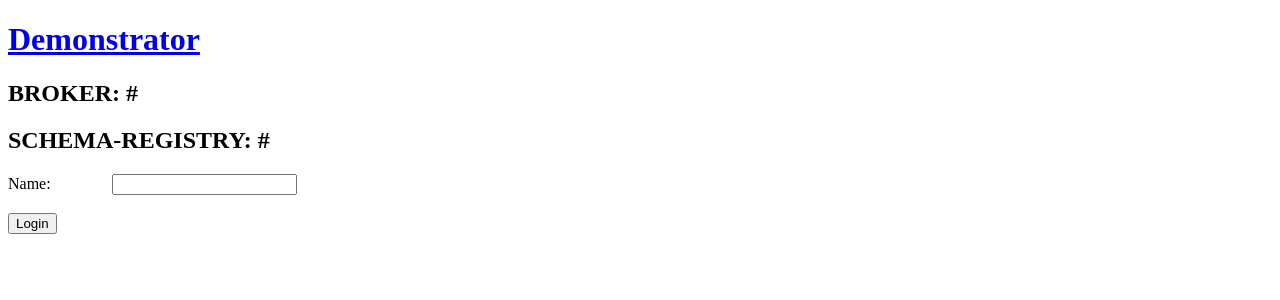
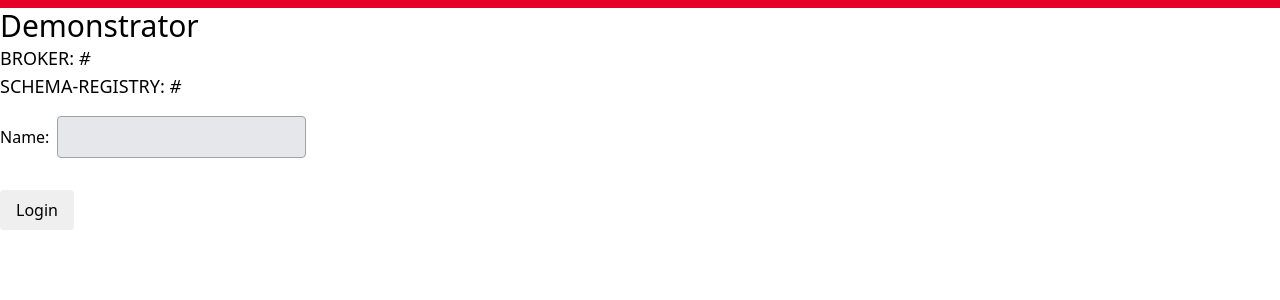
Before and after one commit to MSchwarz7757/kafka-demonstrator, a Flask app: template apache/app/templates/index.html in a window 1280 px wide. Shown: the top 300 px of the page. Run offline with Flask 2, Linux system fonts and the light colour scheme; the template is opened without the code that fills it: most values are stand-ins (such as "Sample title", 1, 10 or a date in 2020); parts of the project's set-up code (start-up, migrations or seed data) failed here and were passed over.

Commit message:
Beautifty templates

```diff
--- a/apache/app/templates/index.html
+++ b/apache/app/templates/index.html
@@ -5,20 +5,24 @@
     <meta charset="UTF-8">
     <meta name="viewport" content="width=device-width, initial-scale=1.0">
     <title>Demonstrator</title>
+    <link href="https://unpkg.com/tailwindcss@^2/dist/tailwind.min.css" rel="stylesheet">
 </head>
 
-<body>
-    <a href="/">
-        <h1>Demonstrator</h1>
-    </a>
-    <h2>BROKER: {{ broker_urls }} </h2>
-    <h2>SCHEMA-REGISTRY: {{ schema_url }} </h2>
-    <form action="/login" method="POST">
-        <label style="display: inline-block;width: 100px;" for="name">Name:</label>
-        <input name="name" required><br>
-        <br>
-        <input type="submit" value="Login">
-    </form>
+<body class="border-t-8" style="border-color:#e60028">
+    <div class="container mx-auto my-auto">
+        <a href="/">
+            <h1 class="text-3xl">Demonstrator</h1>
+        </a>
+        <h2 class="text-lg">BROKER: <span class="font-light italic">{{ broker_urls }}</span> </h2>
+        <h2 class="text-lg">SCHEMA-REGISTRY: <span class="font-light italic">{{ schema_url }}</span> </h2>
+        <form action="/login" method="POST">
+            <div class="flex my-4 items-center">
+                <label for="name" class="pr-2">Name:</label>
+                <input class="border rounded border-gray-400 p-2 bg-gray-200" name="name" required>
+            </div>
+            <input class="mt-4 py-2 px-4 rounded" type="submit" value="Login">
+        </form>
+    </div>
 </body>
 
 </html>
```
Also changed, not shown: apache/app/templates/user.html (+15 -10 lines).
